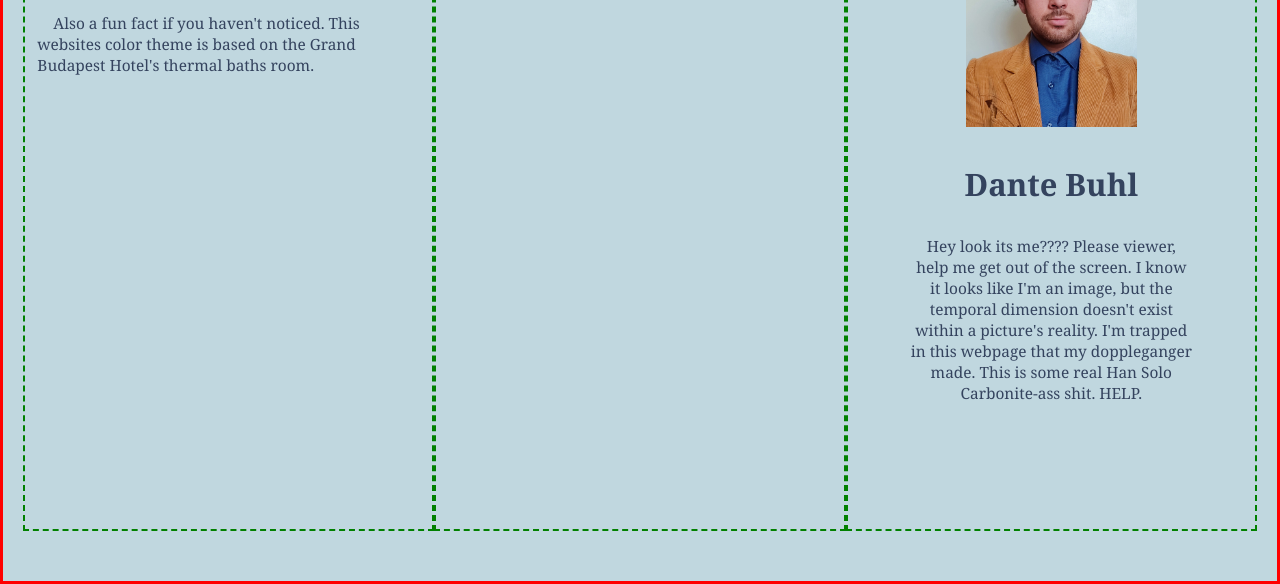
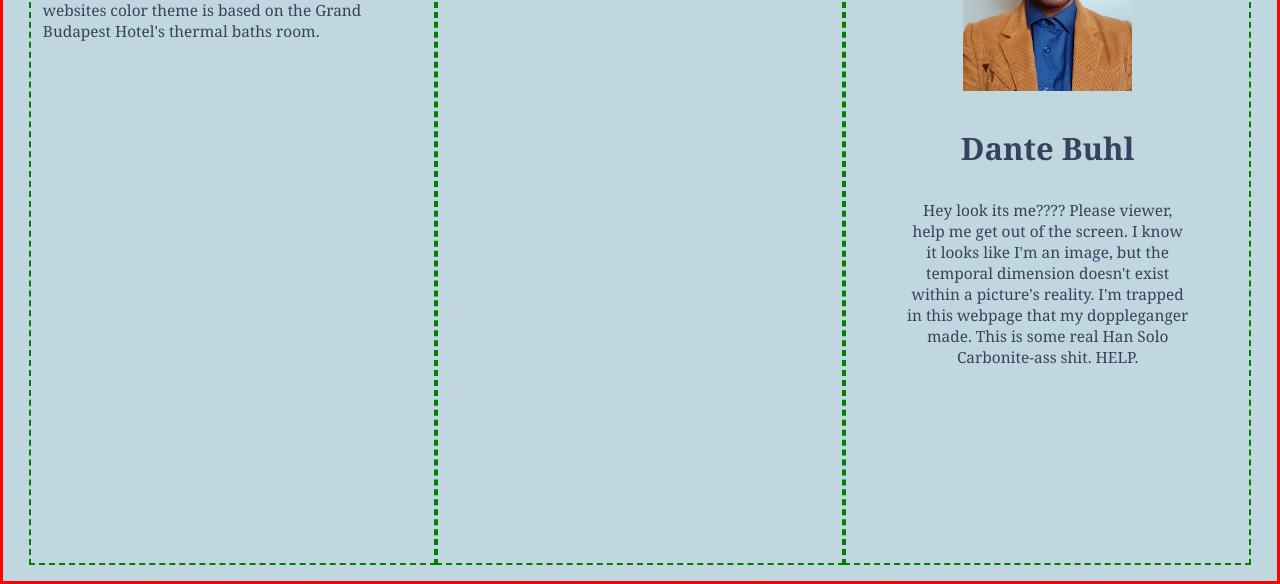
Before and after one commit to dbuhl8/website, a plain HTML site: page index.html in a window 1280 px wide. Shown: the part 592-1176 px from the top of the page. Drawn offline with Linux system fonts and the light colour scheme.

Commit message:
Update 8.2.1

```diff
--- a/css/cind.css
+++ b/css/cind.css
@@ -224,7 +224,7 @@ button p {
 /* Style the tab content (and add height:100% for full page content) */
 .tabcontent {
   /*border: none; to change back */
-  padding: 50px 20px;
+  padding: 2vh 2vw;
   height: 100%;
 }
 
```
